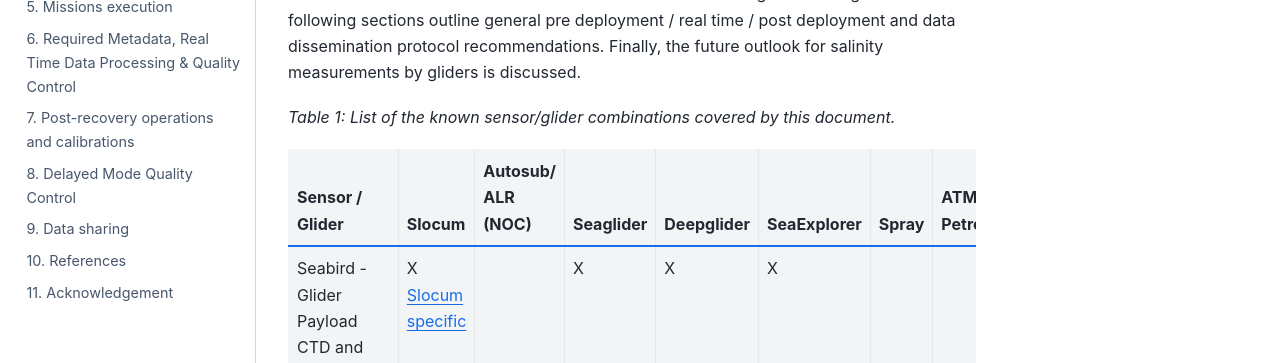
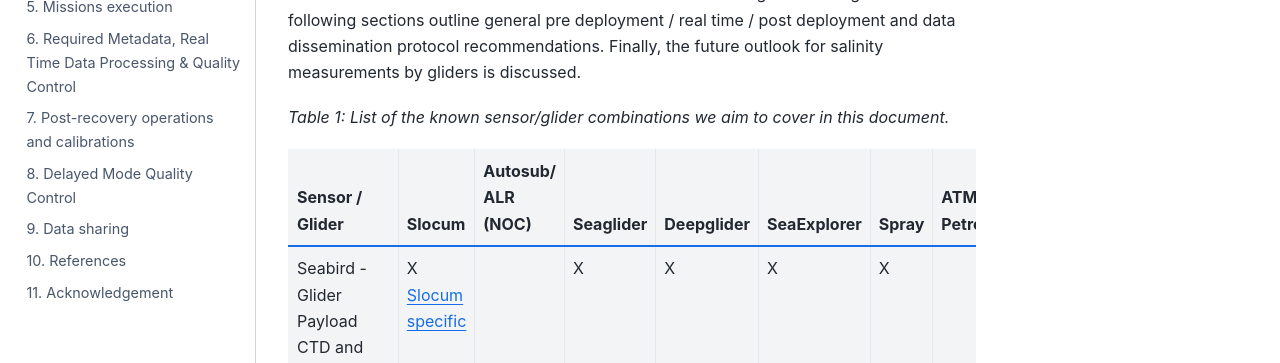
Before and after one commit to OceanGlidersCommunity/Salinity_SOP, a Jupyter Book: the page built from sections/salinity_introduction.md, in a window 1280 px wide and 1206 px high. Shown: the part 384-747 px from the top of the window. Built offline with Jupyter Book 1.0.4 settings and Sphinx 7.4.7 and the Sphinx Book theme 1.1.4, drawn with Linux system fonts in a browser that asks for light colours.

Commit message:
I added the Spray X and changed the table caption.
So far we are not covering Spray thus i changed the figure caption.

```diff
--- a/sections/salinity_introduction.md
+++ b/sections/salinity_introduction.md
@@ -6,10 +6,10 @@ This OceanGliders standard operating procedure (SOP) document for salinity aims
 The first section describes the available sensors and their integration with gliders. The following sections outline general pre deployment / real time / post deployment and data dissemination protocol recommendations. Finally, the future outlook for salinity measurements by gliders is discussed.
 
 (table1)=
-*Table 1: List of the known sensor/glider combinations covered by this document.*
+*Table 1: List of the known sensor/glider combinations we aim to cover in this document.*
 
 | Sensor / Glider  |  Slocum |  Autosub/ ALR (NOC) |  Seaglider | Deepglider  |  SeaExplorer |  Spray |  ATM Petrel |  Information |
 |---|---|---|---|---|---|---|---|---|
-| Seabird - Glider Payload CTD and Slocum Glider CTD (pumped) | X [Slocum specific](https://www.seabird.com/slocum-glider-ctd/product?id=60762467713)|   | X | X | X |   |   | [Link](https://www.seabird.com/glider-payload-ctd-gpctd/product?id=60762467712#) |
+| Seabird - Glider Payload CTD and Slocum Glider CTD (pumped) | X [Slocum specific](https://www.seabird.com/slocum-glider-ctd/product?id=60762467713)|   | X | X | X | X  |   | [Link](https://www.seabird.com/glider-payload-ctd-gpctd/product?id=60762467712#) |
 | Seabird - CT-Sail  (unpumped) |   |   | X |   | X |   |    | CT-Sail (provided by Sea-Bird on request) |
 | RBR*legato*<sup>3</sup> (unpumped) | X |   | X |   | X |   | X | [Link](https://rbr-global.com/products/oem/rbrlegato) |
```
